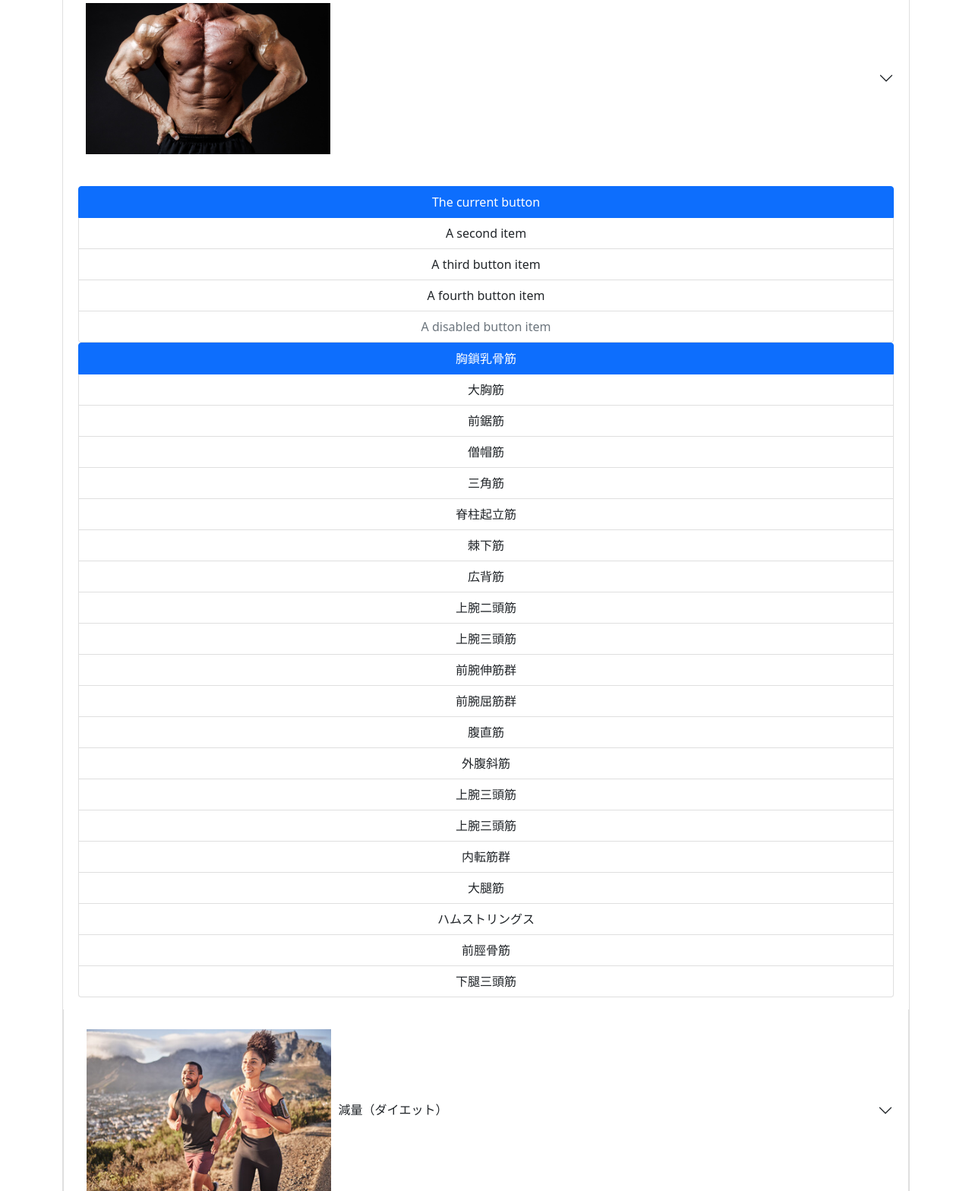
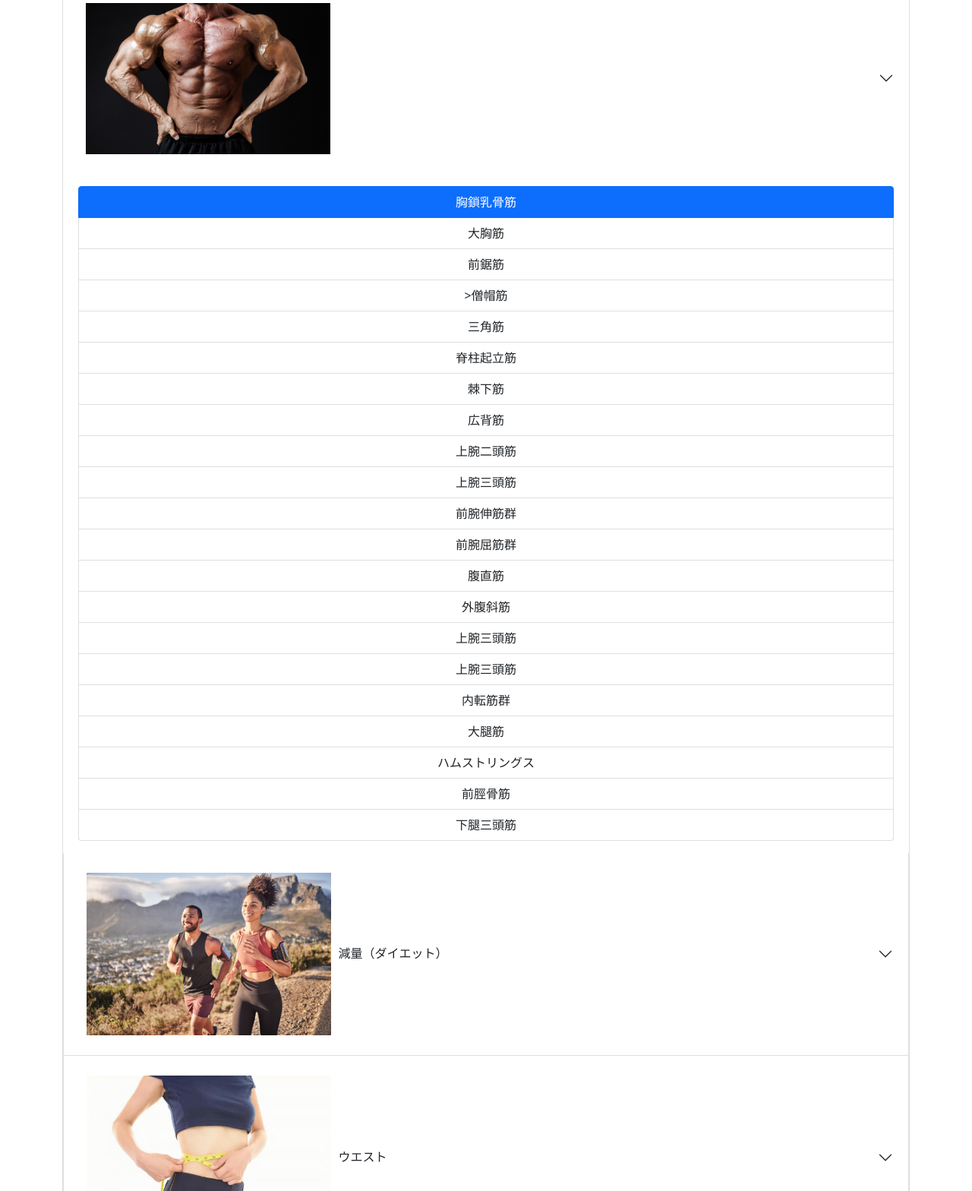
Before and after one commit to shukurimu0121/team_project, a Flask app: page /keyword in a window 1280 px wide. Shown: the part 161-1729 px from the top of the page at 76% size. Run offline with Flask 2, Linux system fonts and the light colour scheme; a user stored in the database is signed in; some libraries are stand-ins or nearby versions.

Commit message:
Mon, Mar 6, 2023, 3:45 PM +09:00

```diff
--- a/team/templates/keyword.html
+++ b/team/templates/keyword.html
@@ -19,37 +19,28 @@
                 <div class="accordion-body">
                   <!--ここが1つ目のボディです。2つ目3つ目のボディの参考にしてください。-->
                   <div class="list-group">
-                    <button type="button" class="list-group-item list-group-item-action active" aria-current="true">
-                      The current button
-                    </button>
-                    <button type="button" class="list-group-item list-group-item-action">A second item</button>
-                    <button type="button" class="list-group-item list-group-item-action">A third button item</button>
-                    <button type="button" class="list-group-item list-group-item-action">A fourth button item</button>
-                    <button type="button" class="list-group-item list-group-item-action" disabled>A disabled button item</button>
+                    <button type="button" class="list-group-item list-group-item-action active" aria-current="true">胸鎖乳骨筋</button>
+                    <button type="button" class="list-group-item list-group-item-action">大胸筋</button>
+                    <button type="button" class="list-group-item list-group-item-action">前鋸筋</button>
+                    <button type="button" class="list-group-item list-group-item-action">>僧帽筋</button>
+                    <button type="button" class="list-group-item list-group-item-action">三角筋</button>
+                    <button type="button" class="list-group-item list-group-item-action">脊柱起立筋</button>
+                    <button type="button" class="list-group-item list-group-item-action">棘下筋</button>
+                    <button type="button" class="list-group-item list-group-item-action">広背筋</button>
+                    <button type="button" class="list-group-item list-group-item-action">上腕二頭筋</button>
+                    <button type="button" class="list-group-item list-group-item-action">上腕三頭筋</button>
+                    <button type="button" class="list-group-item list-group-item-action">前腕伸筋群</button>
+                    <button type="button" class="list-group-item list-group-item-action">前腕屈筋群</button>
+                    <button type="button" class="list-group-item list-group-item-action">腹直筋</button>
+                    <button type="button" class="list-group-item list-group-item-action">外腹斜筋</li>
+                    <button type="button" class="list-group-item list-group-item-action">上腕三頭筋</button>
+                    <button type="button" class="list-group-item list-group-item-action">上腕三頭筋</button>
+                    <button type="button" class="list-group-item list-group-item-action">内転筋群</button>
+                    <button type="button" class="list-group-item list-group-item-action">大腿筋</button>
+                    <button type="button" class="list-group-item list-group-item-action">ハムストリングス</button>
+                    <button type="button" class="list-group-item list-group-item-action">前脛骨筋</button>
+                    <button type="button" class="list-group-item list-group-item-action">下腿三頭筋</button>
                   </div>
-                  <ul class="list-group">
-                    <li class="list-group-item active" aria-current="true">胸鎖乳骨筋</li>
-                    <li class="list-group-item">大胸筋</li>
-                    <li class="list-group-item">前鋸筋</li>
-                    <li class="list-group-item" >僧帽筋</li>
-                    <li class="list-group-item">三角筋</li>
-                    <li class="list-group-item">脊柱起立筋</li>
-                    <li class="list-group-item">棘下筋</li>
-                    <li class="list-group-item">広背筋</li>
-                    <li class="list-group-item">上腕二頭筋</li>
-                    <li class="list-group-item">上腕三頭筋</li>
-                    <li class="list-group-item">前腕伸筋群</li>
-                    <li class="list-group-item">前腕屈筋群</li>
-                    <li class="list-group-item">腹直筋</li>
-                    <li class="list-group-item">外腹斜筋</li>
-                    <li class="list-group-item">上腕三頭筋</li>
-                    <li class="list-group-item">上腕三頭筋</li>
-                    <li class="list-group-item">内転筋群</li>
-                    <li class="list-group-item">大腿筋</li>
-                    <li class="list-group-item">ハムストリングス</li>
-                    <li class="list-group-item">前脛骨筋</li>
-                    <li class="list-group-item">下腿三頭筋</li>
-                    </ul>
               </div>
             </div>
 
```
